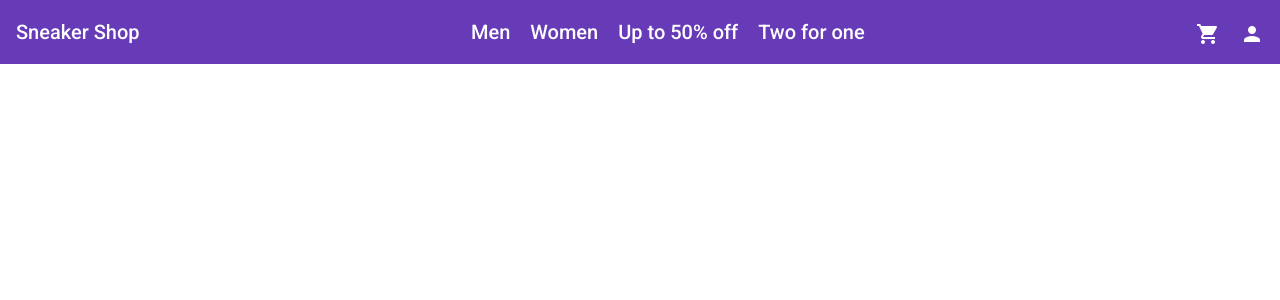
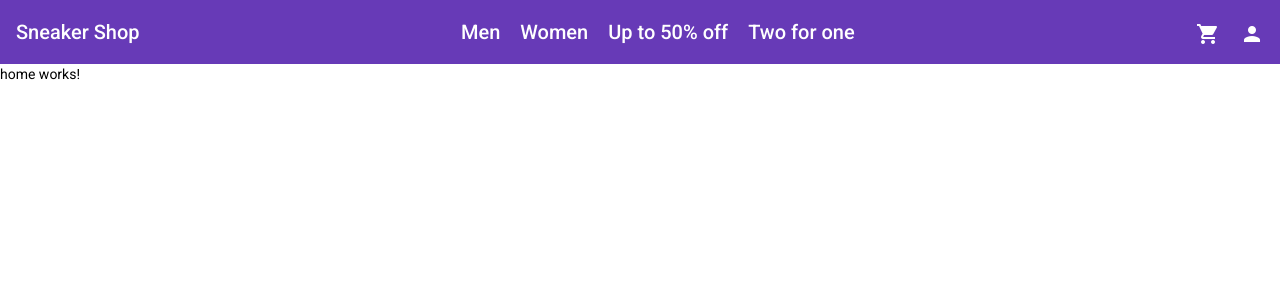
Before and after one commit to SebastianDochia/sneaker-shop, an Angular app in the folder webapp/: page /home in a window 1280 px wide. Shown: the top 300 px of the page. Built offline with nearby package versions, Linux system fonts and the light colour scheme.

Commit message:
feat(webapp): toolbar navigation

```diff
--- a/webapp/src/app/app.component.html
+++ b/webapp/src/app/app.component.html
@@ -1,17 +1,34 @@
 <mat-toolbar color="primary"
              class="toolbar">
-  <span>Sneaker Shop</span>
+  <a routerLink="home">Sneaker Shop</a>
   <span class="word-group">
-    <span>Men</span>
-    <span>Women</span>
+    <a routerLink="catalogue/men">Men</a>
+    <a routerLink="catalogue/women">Women</a>
     <ng-container *ngIf="activePromotions$ | async as promotions">
       <ng-container *ngFor="let promotion of promotions">
-        <span>{{ promotion.promotionEyeCatcher }}</span>
+        <a [routerLink]="['catalogue', promotion.id]">{{ promotion.promotionEyeCatcher }}</a>
       </ng-container>
     </ng-container>
   </span>
   <span class="word-group">
-    <mat-icon>shopping_cart</mat-icon>
-    <mat-icon>person</mat-icon>
+    <a routerLink="cart"><mat-icon>shopping_cart</mat-icon></a>
+    <mat-icon [matMenuTriggerFor]="menu">person</mat-icon>
   </span>
 </mat-toolbar>
+
+<router-outlet></router-outlet>
+
+<mat-menu #menu="matMenu">
+  <button mat-menu-item disabled>
+    <mat-icon>settings</mat-icon>
+    <span>Account Settings</span>
+  </button>
+  <button mat-menu-item disabled>
+    <mat-icon>list_alt</mat-icon>
+    <span>My Orders</span>
+  </button>
+  <button mat-menu-item>
+    <mat-icon>person_outline</mat-icon>
+    <span>Log-In / Sign-Up</span>
+  </button>
+</mat-menu>
--- a/webapp/src/app/app.component.scss
+++ b/webapp/src/app/app.component.scss
@@ -9,8 +9,14 @@ mat-icon {
     vertical-align: middle;
 }
 
+a {
+    text-decoration: inherit;
+    color: inherit;
+}
+
 .word-group {
-    span, mat-icon {
+    a, mat-icon {
         margin-left: $base-spacing;
+        cursor: pointer;
     }
 }
--- /dev/null
+++ b/webapp/src/app/cart/cart/cart.component.html
@@ -0,0 +1 @@
+<p>cart works!</p>
--- /dev/null
+++ b/webapp/src/app/cart/cart/cart.component.ts
@@ -0,0 +1,15 @@
+import { Component, OnInit } from '@angular/core';
+
+@Component({
+  selector: 'app-cart',
+  templateUrl: './cart.component.html',
+  styleUrls: ['./cart.component.scss']
+})
+export class CartComponent implements OnInit {
+
+  constructor() { }
+
+  ngOnInit(): void {
+  }
+
+}
```
Also changed, not shown: webapp/src/app/app.module.ts (+14 -4 lines), webapp/src/app/app.routing.module.ts (added, +32 -0 lines), webapp/src/app/cart/cart/cart.component.scss (added), 1 other file (tests, documents, lock files or other folders).
